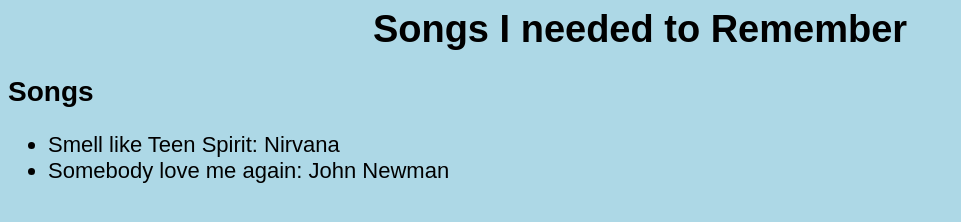
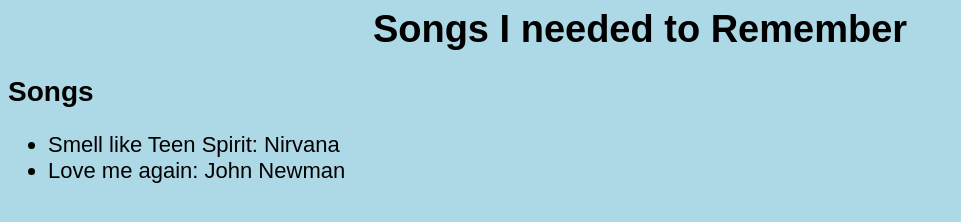
Before and after one commit to RealMaoMao/songs-to-remember, a plain HTML site: page index.html in a window 1280 px wide. Shown: the whole page, without its empty margins (0-961 px from the left). Drawn offline with Linux system fonts and the light colour scheme.

Commit message:
Update index.html

```diff
--- a/index.html
+++ b/index.html
@@ -36,7 +36,7 @@ font-size: 28px;
 <ul style=“list-style-type:circle">
 
 <li>Smell like Teen Spirit: Nirvana</li>
-<li>Somebody love me again: John Newman</li>
+<li>Love me again: John Newman</li>
 
 </body>
 
```
